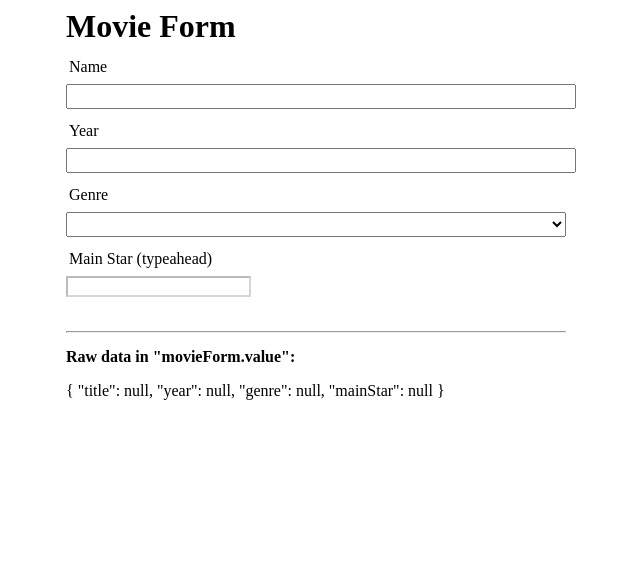
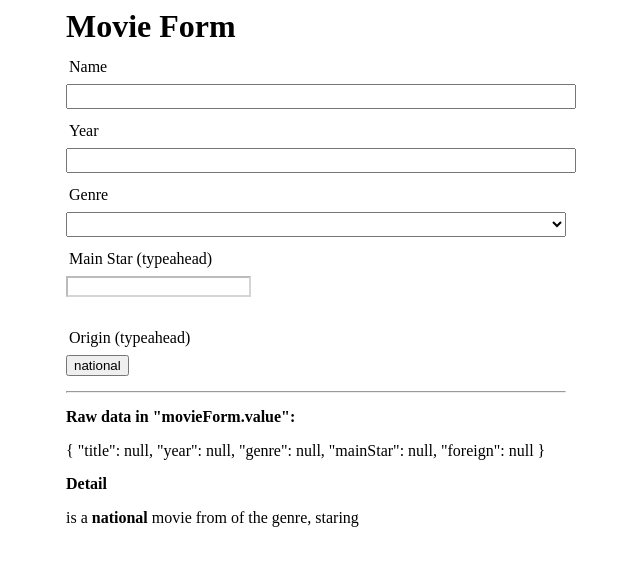
Before and after one commit to ianhosang/angular2-reactive-forms, an Angular app: page / in a window 1280 px wide. Shown: the top 566 px of the page, without its empty margins (324-964 px from the left). Built offline with nearby package versions, Linux system fonts and the light colour scheme.

Commit message:
custom input

```diff
--- a/src/app/app.module.ts
+++ b/src/app/app.module.ts
@@ -5,6 +5,7 @@ import { HttpModule } from '@angular/http';
 import { ReactiveFormsModule, FormsModule } from '@angular/forms';
 
 import { Typeahead } from './type-ahead/typeahead.component';
+import { InputBooleanComponent } from './input-boolean/input-boolean.component';
 
 import { AppComponent } from './app.component';
 import { MovieFormComponent } from './movie-form/movie-form.component';
@@ -14,7 +15,8 @@ import { MovieFormService } from './movie-form.service';
   declarations: [
     AppComponent,
     MovieFormComponent,
-    Typeahead
+    Typeahead,
+    InputBooleanComponent
   ],
   imports: [
     BrowserModule,
--- /dev/null
+++ b/src/app/input-boolean/input-boolean.component.html
@@ -0,0 +1 @@
+<button (click)="toggle()">{{value ? 'foreign' : 'national'}}</button>
--- /dev/null
+++ b/src/app/input-boolean/input-boolean.component.ts
@@ -0,0 +1,40 @@
+import { Component, ChangeDetectionStrategy, Input, forwardRef } from '@angular/core';
+import { ControlValueAccessor, NG_VALUE_ACCESSOR } from '@angular/forms';
+
+@Component({
+  selector: 'input-boolean',
+  changeDetection: ChangeDetectionStrategy.OnPush,
+  templateUrl: './input-boolean.component.html',
+  styleUrls: ['./input-boolean.component.css'],
+  providers: [
+    {
+      provide: NG_VALUE_ACCESSOR,
+      useExisting: forwardRef(() => InputBooleanComponent),
+      multi: true
+    }
+  ]
+})
+export class InputBooleanComponent implements ControlValueAccessor {
+  @Input('value') value: boolean = false;
+
+  private onChange: any = () => { };
+  private onTouched: any = () => { };
+
+  constructor() { }
+
+  registerOnChange(fn) {
+    this.onChange = fn;
+  }
+
+  registerOnTouched(fn) {
+    this.onTouched = fn;
+  }
+
+  public toggle() {
+    this.value = !this.value;
+    this.onChange(this.value);
+    this.onTouched();
+  }
+
+  public writeValue(value) { }
+}
--- a/src/app/movie-form/movie-form.component.html
+++ b/src/app/movie-form/movie-form.component.html
@@ -19,16 +19,19 @@
     [async]="true"
     (textTyped)="getStars($event)">
   </typeahead>
+  <label>Origin (typeahead)</label>
+  <input-boolean formControlName="foreign"></input-boolean>
   <hr>
 
   <h4>Raw data in "movieForm.value":</h4>
   <p>{{movieForm.value | json}}</p>
 
-  <div [hidden]="!movieForm.value?.title || !movieForm.value?.year || !movieForm.value?.genre">
+  <div>
     <h4>Detail</h4>
     <p>
       <strong>{{movieForm.value?.title}}</strong>
-      is a movie from <strong>{{movieForm.value?.year}}</strong>
+      is a <strong>{{movieForm.value?.foreign ? 'foreign' : 'national'}}</strong> movie
+      from <strong>{{movieForm.value?.year}}</strong>
       of the <strong>{{movieForm.value?.genre}}</strong> genre,
       staring <strong>{{movieForm.value?.mainStar}}</strong>
     </p>
--- a/src/app/movie-form/movie-form.component.ts
+++ b/src/app/movie-form/movie-form.component.ts
@@ -14,7 +14,8 @@ export class MovieFormComponent {
     title: new FormControl(),
     year: new FormControl(),
     genre: new FormControl(),
-    mainStar: new FormControl()
+    mainStar: new FormControl(),
+    foreign: new FormControl()
   });
 
   public stars: any[] = [];
--- a/src/app/type-ahead/typeahead.component.ts
+++ b/src/app/type-ahead/typeahead.component.ts
@@ -69,7 +69,7 @@ export class Typeahead implements ControlValueAccessor {
   }
 
   ngOnChanges(changes) {
-    if (this.async && changes.list && changes.list) {
+    if (this.async && changes.list) {
       this.populateSuggestions();
       this.populateTypeahead();
     }
```
Also changed, not shown: src/app/input-boolean/input-boolean.component.css (added).
